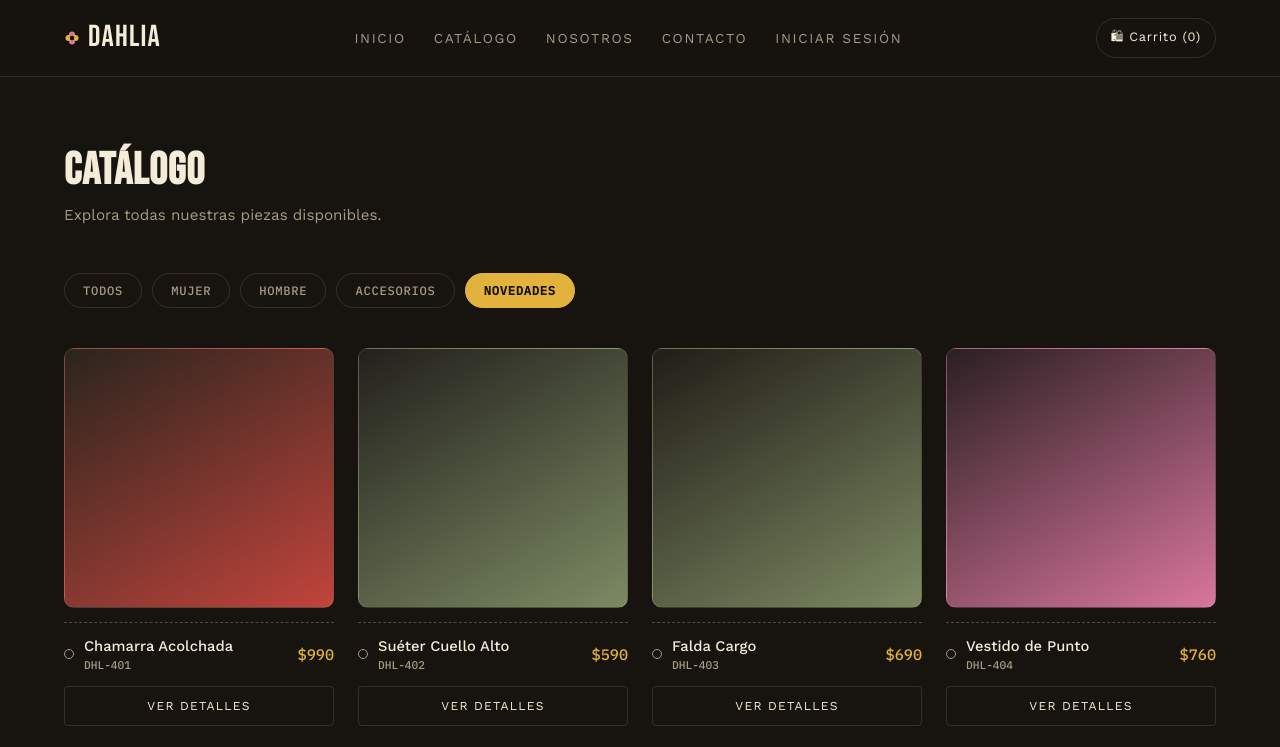
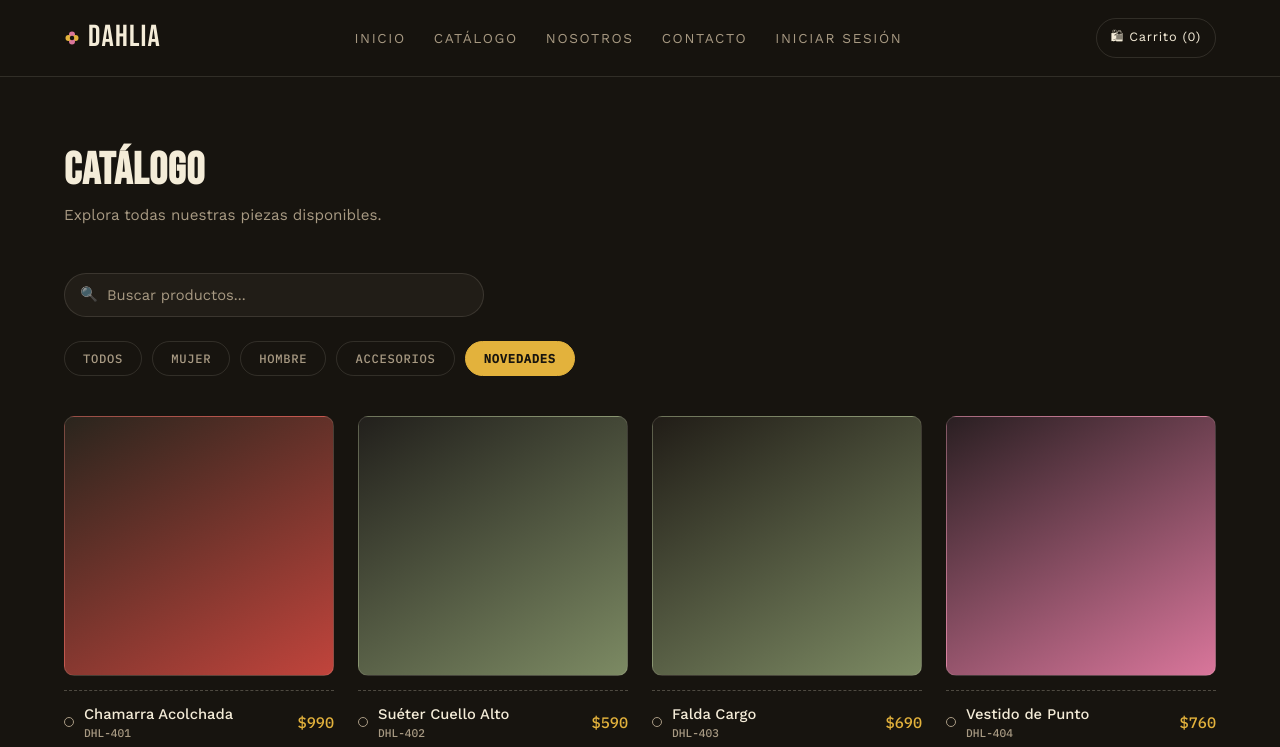
Before and after one commit to nellyximenalg/NegociosE, a plain HTML site: page catalogo.html in a window 1280 px wide. Both pictures are taken after a click on the button "NOVEDADES". Shown: the top 747 px of the page. Drawn offline with nearby package versions, Linux system fonts and the light colour scheme.

Commit message:
Buscador en el catalogo

```diff
--- a/catalogo.html
+++ b/catalogo.html
@@ -39,6 +39,11 @@
         </div>
       </div>
 
+      <div class="catalog-search">
+        <span class="catalog-search-icon" aria-hidden="true">🔍</span>
+        <input type="text" id="searchInput" placeholder="Buscar productos..." aria-label="Buscar productos">
+      </div>
+
       <div class="filter-tabs" id="filterTabs">
         <button type="button" class="filter-tab" data-cat="todos">Todos</button>
         <button type="button" class="filter-tab" data-cat="mujer">Mujer</button>
@@ -47,6 +52,7 @@
         <button type="button" class="filter-tab" data-cat="novedades">Novedades</button>
       </div>
 
+      <p class="catalog-empty" id="catalogEmpty" hidden>No encontramos productos que coincidan con tu búsqueda.</p>
       <div class="prod-grid catalog-grid" id="catalogGrid"></div>
     </div>
   </section>
--- a/catalogo.js
+++ b/catalogo.js
@@ -1,19 +1,59 @@
-// Lee la categoría inicial desde la URL (ej. catalogo.html?cat=mujer)
+// Lee la categoría y el término de búsqueda inicial desde la URL
+// (ej. catalogo.html?cat=mujer&q=vestido)
 function getCategoryParam() {
   const params = new URLSearchParams(window.location.search);
   return params.get('cat') || 'todos';
 }
 
-function renderProducts(category) {
-  const grid = document.getElementById('catalogGrid');
+function getSearchParam() {
+  const params = new URLSearchParams(window.location.search);
+  return params.get('q') || '';
+}
+
+// Quita acentos y pasa a minúsculas, para que "pantalon" encuentre "Pantalón"
+function normalize(str) {
+  return (str || '')
+    .toLowerCase()
+    .normalize('NFD')
+    .replace(/[\u0300-\u036f]/g, '');
+}
+
+let currentCategory = getCategoryParam();
+let currentQuery = getSearchParam();
+
+function getFilteredProducts() {
   let list;
-  if (category === 'todos') {
+  if (currentCategory === 'todos') {
     list = PRODUCTS;
-  } else if (category === 'novedades') {
+  } else if (currentCategory === 'novedades') {
     list = PRODUCTS.filter(p => p.isNew);
   } else {
-    list = PRODUCTS.filter(p => p.category === category);
+    list = PRODUCTS.filter(p => p.category === currentCategory);
   }
+
+  const query = normalize(currentQuery.trim());
+  if (query) {
+    list = list.filter(p =>
+      normalize(p.name).includes(query) ||
+      normalize(p.sku).includes(query) ||
+      normalize(p.category).includes(query)
+    );
+  }
+
+  return list;
+}
+
+function renderProducts() {
+  const grid = document.getElementById('catalogGrid');
+  const emptyState = document.getElementById('catalogEmpty');
+  const list = getFilteredProducts();
+
+  if (list.length === 0) {
+    grid.innerHTML = '';
+    emptyState.hidden = false;
+    return;
+  }
+  emptyState.hidden = true;
 
   grid.innerHTML = list.map(p => `
     <div class="prod-card">
@@ -33,22 +73,44 @@ function renderProducts(category) {
   `).join('');
 }
 
+// Actualiza la URL sin recargar la página, para poder compartir el link filtrado/buscado
+function updateUrl() {
+  const url = new URL(window.location);
+  if (currentCategory === 'todos') {
+    url.searchParams.delete('cat');
+  } else {
+    url.searchParams.set('cat', currentCategory);
+  }
+  if (currentQuery.trim()) {
+    url.searchParams.set('q', currentQuery.trim());
+  } else {
+    url.searchParams.delete('q');
+  }
+  window.history.replaceState({}, '', url);
+}
+
+// Filtros por categoría
 const filterButtons = document.querySelectorAll('.filter-tab');
-const initialCat = getCategoryParam();
-
 filterButtons.forEach(btn => {
-  if (btn.dataset.cat === initialCat) {
+  if (btn.dataset.cat === currentCategory) {
     btn.classList.add('active');
   }
   btn.addEventListener('click', () => {
     filterButtons.forEach(b => b.classList.remove('active'));
     btn.classList.add('active');
-    renderProducts(btn.dataset.cat);
-
-    const url = new URL(window.location);
-    url.searchParams.set('cat', btn.dataset.cat);
-    window.history.replaceState({}, '', url);
+    currentCategory = btn.dataset.cat;
+    renderProducts();
+    updateUrl();
   });
 });
 
-renderProducts(initialCat);
+// Buscador
+const searchInput = document.getElementById('searchInput');
+searchInput.value = currentQuery;
+searchInput.addEventListener('input', () => {
+  currentQuery = searchInput.value;
+  renderProducts();
+  updateUrl();
+});
+
+renderProducts();
--- a/style.css
+++ b/style.css
@@ -945,6 +945,43 @@ footer{
 
 /* ---------- Catálogo ---------- */
 .catalog-page{ padding-top: 60px; }
+.catalog-search{
+  position: relative;
+  max-width: 420px;
+  margin-bottom: 24px;
+}
+.catalog-search-icon{
+  position: absolute;
+  left: 16px;
+  top: 50%;
+  transform: translateY(-50%);
+  font-size: 0.9rem;
+  opacity: 0.6;
+  pointer-events: none;
+}
+.catalog-search input{
+  width: 100%;
+  background: var(--surface);
+  border: var(--border);
+  color: var(--ivory);
+  padding: 12px 16px 12px 42px;
+  border-radius: 999px;
+  font-family: var(--body-font);
+  font-size: 0.92rem;
+  transition: border-color .2s;
+}
+.catalog-search input::placeholder{ color: var(--muted); }
+.catalog-search input:focus{
+  outline: none;
+  border-color: var(--gold);
+}
+.catalog-empty{
+  color: var(--muted);
+  font-family: var(--mono);
+  font-size: 0.9rem;
+  padding: 40px 0;
+  text-align: center;
+}
 .filter-tabs{
   display: flex;
   gap: 10px;
```
Also changed, not shown: img/dhl-101-rosa-dalia-1.jpg (added), img/dhl-101-rosa-dalia-2.jpg (added), img/dhl-101-rosa-dalia-3.jpg (added), img/pattern-flower.png (deleted).
